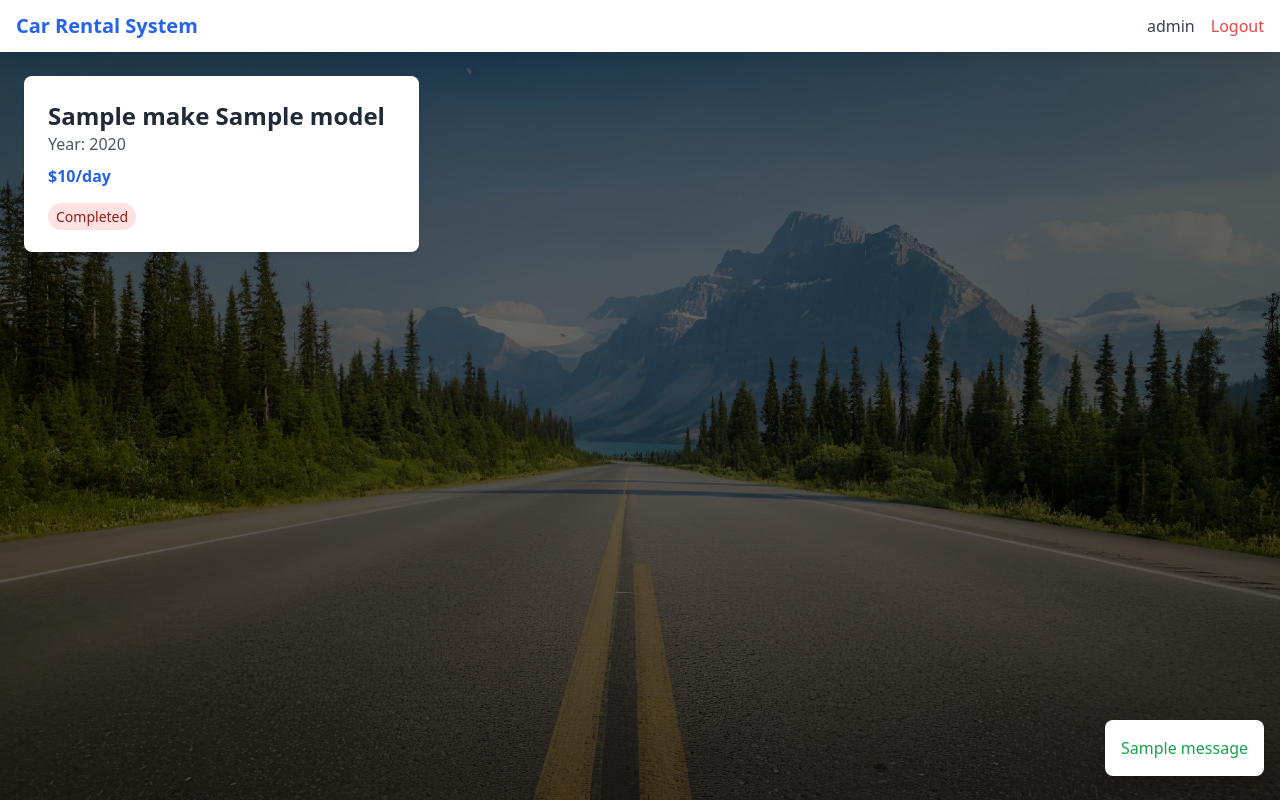
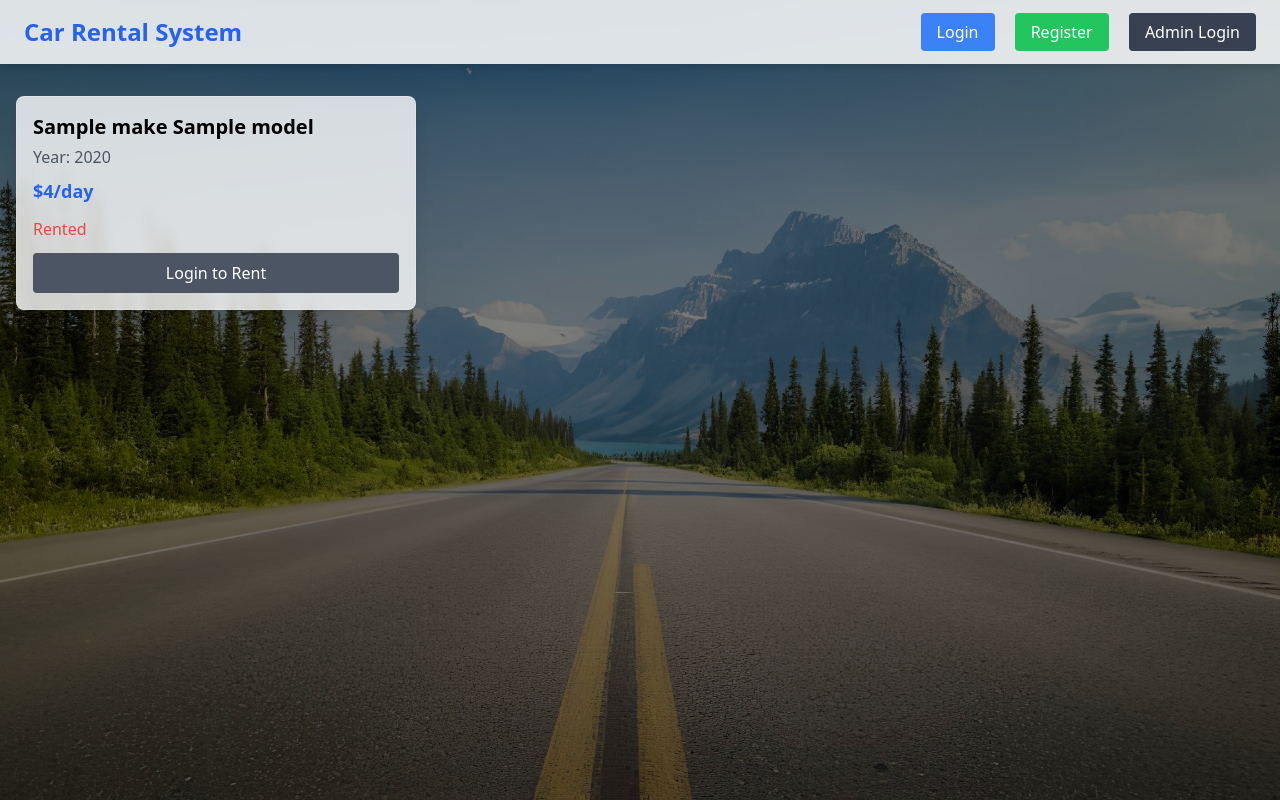
Before and after one commit to cyrax3589/Car_Rental_Management_System, a Flask app: template templates/index.html in a window 1280 px wide. Run offline with Flask 3, Linux system fonts and the light colour scheme; a user stored in the database is signed in; the template is opened without the code that fills it: most values are stand-ins (such as "Sample title", 1, 10 or a date in 2020); one stand-in notice (Sample message) is shown; some libraries are stand-ins or nearby versions.

Commit message:
Update index.html

```diff
--- a/templates/index.html
+++ b/templates/index.html
@@ -21,90 +21,70 @@
             left: 0;
             width: 100%;
             height: 100%;
-            background-color: rgba(0, 0, 0, 0.6);
+            background-color: rgba(0, 0, 0, 0.5);
             z-index: -1;
         }
 
         .car-card {
             backdrop-filter: blur(5px);
-            background-color: rgba(255, 255, 255, 0.85);
+            background-color: rgba(255, 255, 255, 0.8);
             transition: transform 0.3s ease, box-shadow 0.3s ease;
+            border: 1px solid rgba(255, 255, 255, 0.2);
         }
 
         .car-card:hover {
             transform: translateY(-5px);
-            box-shadow: 0 10px 25px rgba(0, 0, 0, 0.2);
+            box-shadow: 0 10px 25px rgba(0, 0, 0, 0.3);
+            background-color: rgba(255, 255, 255, 0.9);
+        }
+
+        .nav-bar {
+            background-color: rgba(255, 255, 255, 0.85);
+            backdrop-filter: blur(10px);
+            box-shadow: 0 4px 6px rgba(0, 0, 0, 0.1);
+        }
+
+        .login-btn {
+            transition: all 0.3s ease;
+        }
+
+        .login-btn:hover {
+            background-color: rgba(59, 130, 246, 0.9);
         }
     </style>
 </head>
 <body class="min-h-screen relative">
-    <nav class="bg-white shadow-lg">
-        <div class="max-w-7xl mx-auto px-4 py-3">
-            <div class="flex justify-between items-center">
-                <div class="text-xl font-bold text-blue-600">Car Rental System</div>
-                <div class="flex items-center space-x-4">
-                    {% if session.get('customer_id') %}
-                        <span class="text-gray-700">{{ session.get('customer_name', 'Guest') }}</span>
-                        <a href="{{ url_for('logout') }}" class="text-red-500 hover:text-red-600">Logout</a>
-                    {% else %}
-                        <a href="{{ url_for('login') }}" class="text-blue-500 hover:text-blue-600">Login</a>
-                        <a href="{{ url_for('register') }}" class="text-green-500 hover:text-green-600">Register</a>
-                        <a href="{{ url_for('admin_login') }}" class="text-purple-500 hover:text-purple-600">Admin Login</a>
-                    {% endif %}
-                </div>
+    <nav class="nav-bar sticky top-0 z-10 py-4 px-6">
+        <div class="container mx-auto flex justify-between items-center">
+            <h1 class="text-2xl font-bold text-blue-600">Car Rental System</h1>
+            <div class="space-x-4">
+                <a href="{{ url_for('login') }}" class="login-btn px-4 py-2 bg-blue-500 text-white rounded hover:bg-blue-600">Login</a>
+                <a href="{{ url_for('register') }}" class="login-btn px-4 py-2 bg-green-500 text-white rounded hover:bg-green-600">Register</a>
+                <a href="{{ url_for('admin_login_page') }}" class="login-btn px-4 py-2 bg-gray-700 text-white rounded hover:bg-gray-800">Admin Login</a>
             </div>
         </div>
     </nav>
 
-    <main class="max-w-7xl mx-auto p-6">
+    <div class="container mx-auto px-4 py-8">
         <div class="grid grid-cols-1 md:grid-cols-2 lg:grid-cols-3 gap-6">
             {% for car in cars %}
-            <div class="bg-white rounded-lg shadow-md overflow-hidden transform hover:scale-[1.02] transition-all duration-200">
-                <div class="p-6">
-                    <h2 class="text-2xl font-bold text-gray-800">{{ car.make }} {{ car.model }}</h2>
-                    <p class="text-gray-600">Year: {{ car.year }}</p>
-                    <p class="text-blue-600 font-bold mt-2">${{ car.price_per_day }}/day</p>
-                    <div class="mt-4">
-                        <span class="px-2 py-1 rounded-full text-sm
-                            {% if car.status == 'Available' %}
-                                bg-green-100 text-green-800
-                            {% else %}
-                                bg-red-100 text-red-800
-                            {% endif %}">
-                            {{ car.status }}
-                        </span>
-                    </div>
-                    {% if car.status == 'Available' %}
-                        {% if session.get('customer_id') %}
-                            <a href="{{ url_for('rent_page', car_id=car.car_id) }}"
-                               class="mt-4 block w-full bg-blue-500 text-white text-center py-2 rounded-lg hover:bg-blue-600 transition-colors">
-                                Rent Now
-                            </a>
-                        {% else %}
-                            <a href="{{ url_for('login') }}"
-                               class="mt-4 block w-full bg-gray-500 text-white text-center py-2 rounded-lg hover:bg-gray-600 transition-colors">
-                                Login to Rent
-                            </a>
-                        {% endif %}
-                    {% endif %}
-                </div>
+            <div class="car-card rounded-lg overflow-hidden shadow-lg p-4">
+                <h2 class="text-xl font-bold mb-1">{{ car.make }} {{ car.model }}</h2>
+                <p class="text-gray-600 mb-2">Year: {{ car.year }}</p>
+                <p class="text-blue-600 font-bold text-lg mb-3">${{ car.daily_rate }}/day</p>
+
+                {% if car.availability %}
+                <p class="text-green-500 mb-3">Available</p>
+                {% else %}
+                <p class="text-red-500 mb-3">Rented</p>
+                {% endif %}
+
+                <a href="{{ url_for('login') }}" class="login-btn block text-center bg-gray-600 text-white py-2 px-4 rounded hover:bg-gray-700">
+                    Login to Rent
+                </a>
             </div>
             {% endfor %}
         </div>
-    </main>
-
-    {% with messages = get_flashed_messages(with_categories=true) %}
-        {% if messages %}
-            <div class="fixed bottom-4 right-4">
-                {% for category, message in messages %}
-                    <div class="bg-white rounded-lg shadow-lg p-4 mb-2 {% if category == 'success' %}text-green-600{% else %}text-red-600{% endif %}">
-                        {{ message }}
-                    </div>
-                {% endfor %}
-            </div>
-        {% endif %}
-    {% endwith %}
-
-    <!-- Remove the script section at the bottom since it's no longer needed -->
+    </div>
 </body>
 </html>
```
